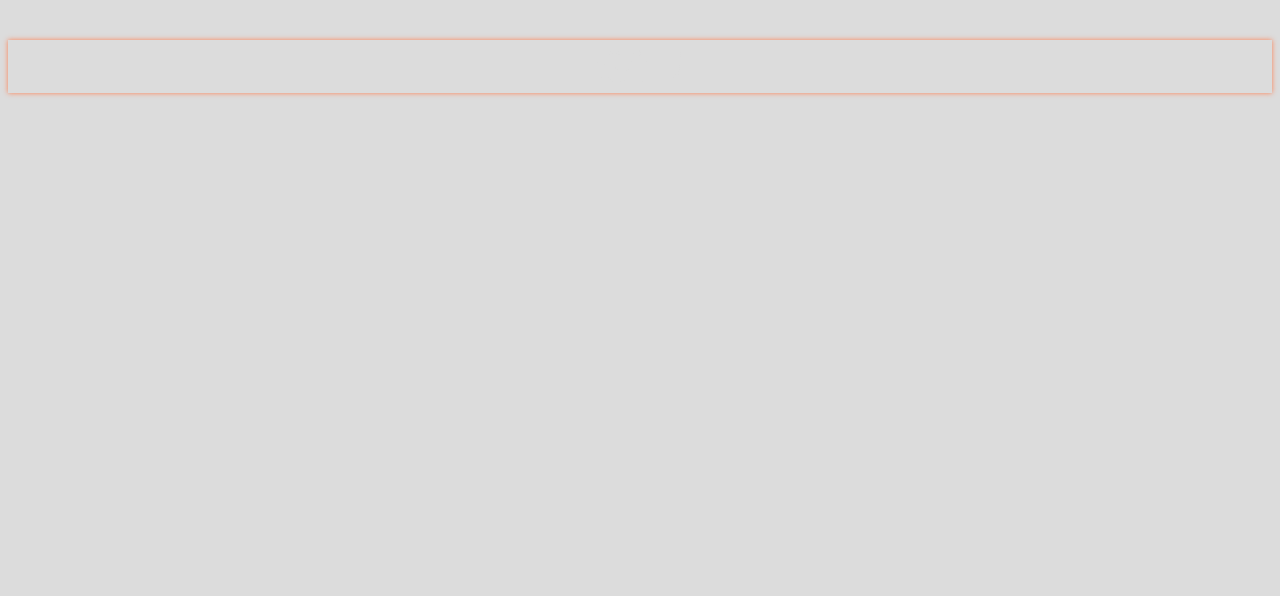
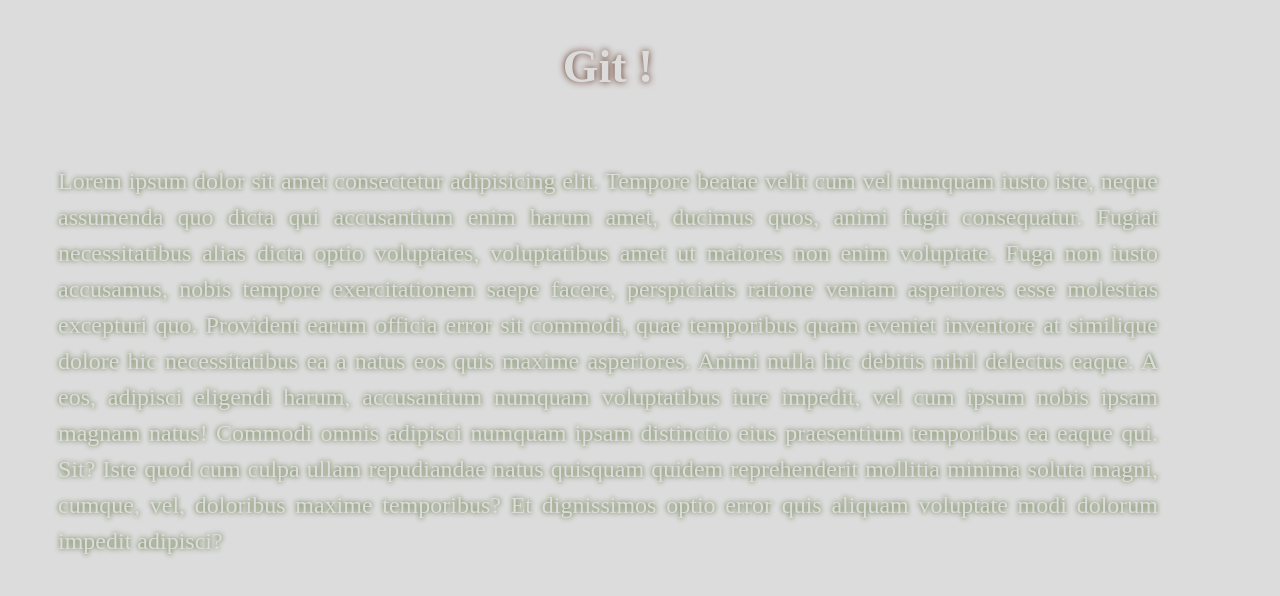
Before and after one commit to mikhaelHan/git, a plain HTML site: page git_project/index.html in a window 1280 px wide. Drawn offline with Linux system fonts and the light colour scheme.

Commit message:
feat: added content

```diff
--- a/git_project/index.html
+++ b/git_project/index.html
@@ -10,7 +10,24 @@
 </head>
 
 <body>
-	<h1 class="title">Git !</h1>
+	<div class="wrapper">
+		<h1 class="title">Git !</h1>
+		<p class="text">Lorem ipsum dolor sit amet consectetur adipisicing elit. Tempore beatae velit cum vel numquam
+			iusto
+			iste, neque assumenda quo dicta qui accusantium enim harum amet, ducimus quos, animi fugit consequatur.
+			Fugiat necessitatibus alias dicta optio voluptates, voluptatibus amet ut maiores non enim voluptate. Fuga non
+			iusto accusamus, nobis tempore exercitationem saepe facere, perspiciatis ratione veniam asperiores esse
+			molestias
+			excepturi quo.
+			Provident earum officia error sit commodi, quae temporibus quam eveniet inventore at similique dolore hic
+			necessitatibus ea a natus eos quis maxime asperiores. Animi nulla hic debitis nihil delectus eaque.
+			A eos, adipisci eligendi harum, accusantium numquam voluptatibus iure impedit, vel cum ipsum nobis ipsam magnam
+			natus! Commodi omnis adipisci numquam ipsam distinctio eius praesentium temporibus ea eaque qui. Sit?
+			Iste quod cum culpa ullam repudiandae natus quisquam quidem reprehenderit mollitia minima soluta magni, cumque,
+			vel, doloribus maxime temporibus? Et dignissimos optio error quis aliquam voluptate modi dolorum impedit
+			adipisci?
+		</p>
+	</div>
 </body>
 
 </html>
--- a/git_project/style/style.scss
+++ b/git_project/style/style.scss
@@ -1,5 +1,10 @@
 body {
 	background: gainsboro;
+}
+
+.wrapper {
+	width: 1200px;
+	height: auto;
 }
 
 .title {
@@ -7,5 +12,14 @@
 	text-align: center;
 	font-size: 46px;
 	color: gainsboro;
-	box-shadow: 0 0 5px coral;
+	text-shadow: 0 0 7px rgb(90, 45, 28);
 }
+
+.text {
+	font-size: 24px;
+	padding: 30px 50px;
+	text-align: justify;
+	line-height: 1.5em;
+	color: gainsboro;
+	text-shadow: 0 0 5px rgb(70, 95, 29);
+}
```
Also changed, not shown: git_project/style/style.css, 1 other file.
